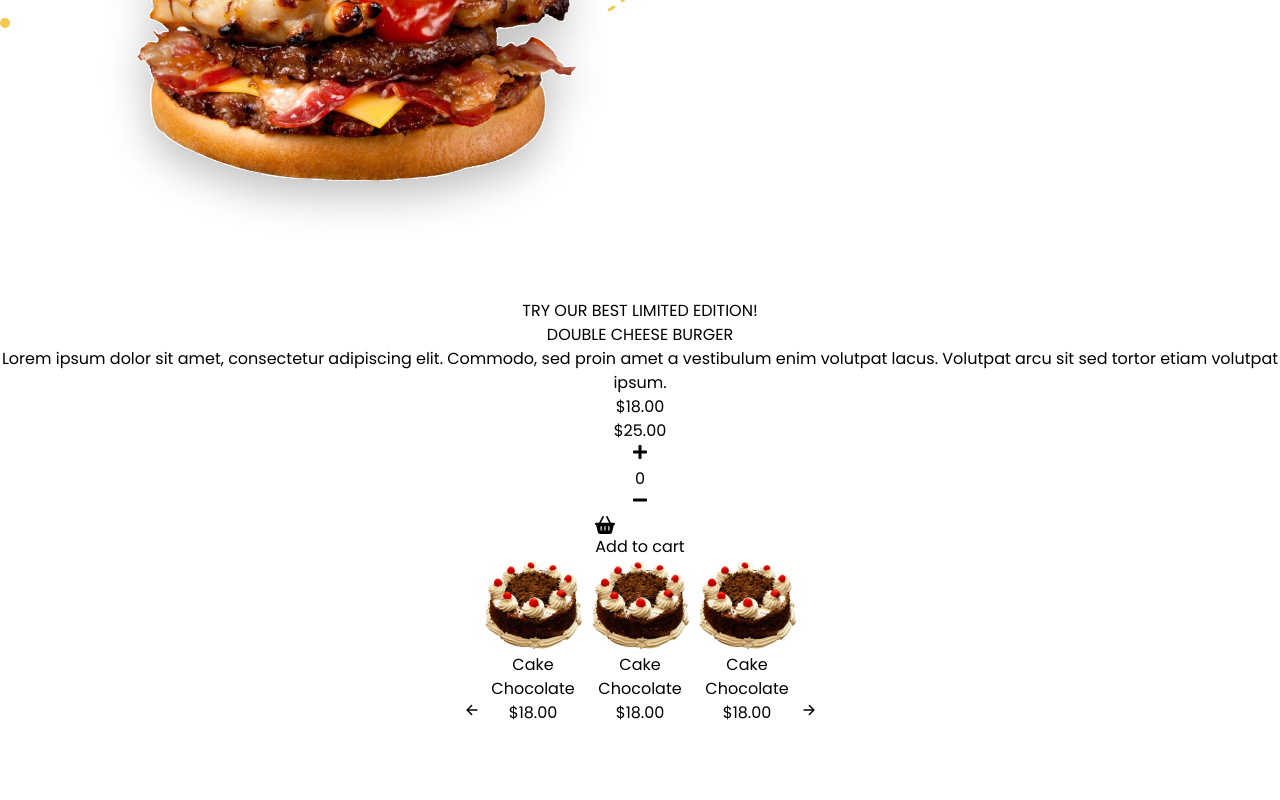
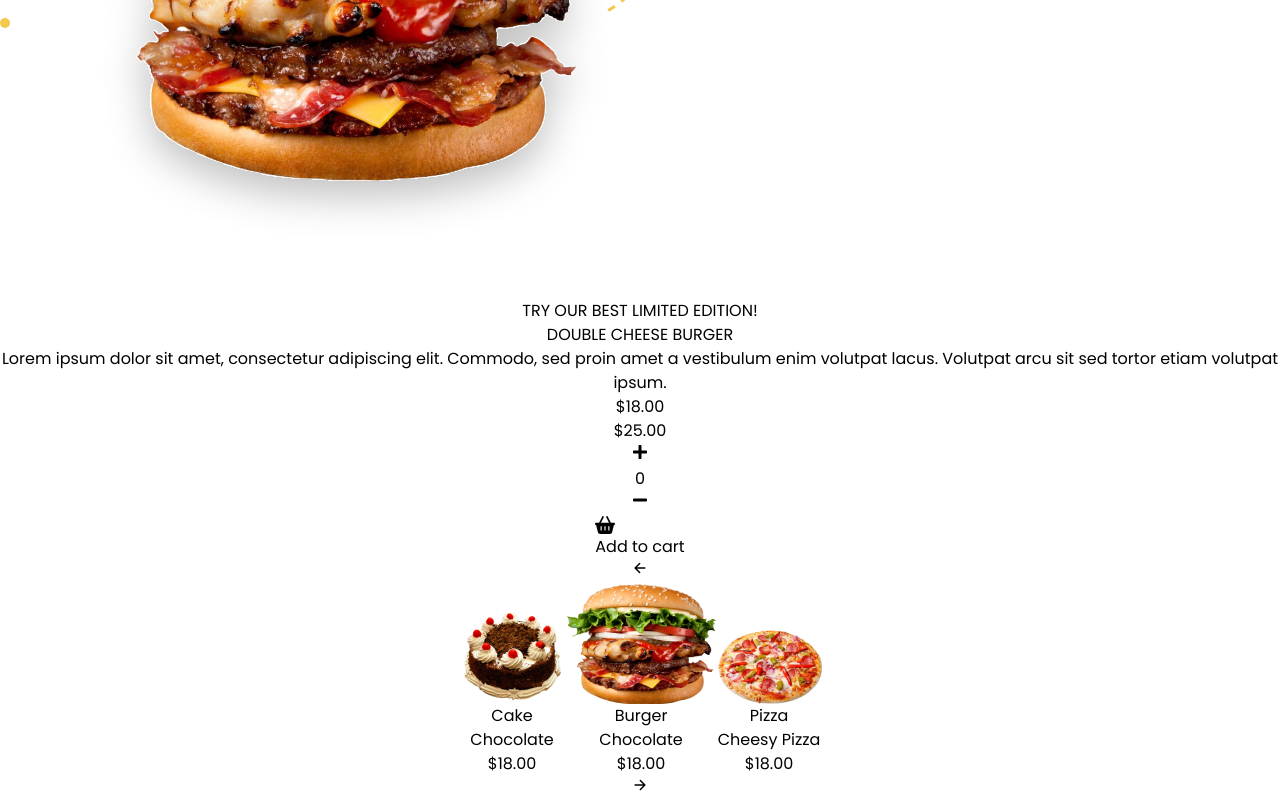
Before and after one commit to devJennyy/ecommerce, a React (Vite) app in the folder ecommerce/: page / in a window 1280 px wide. Shown: the part 569-1369 px from the top of the page. Before the commit the page ends 1294 px from the top, so only its background shows below. Built offline with nearby package versions, Linux system fonts and the light colour scheme.

Commit message:
Finished UI for webview

```diff
--- a/ecommerce/src/App.tsx
+++ b/ecommerce/src/App.tsx
@@ -126,11 +126,12 @@ function App() {
         </div>
 
         {/*Menu*/}
-        <div className="flex flex-row justify-center items-center ps-60 w-[900px] gap-[30px]">
+        <div className="flex flex-row justify-center items-center ps-60 w-[900px] gap-[30px] absolute bottom-0 mb-10">
           <button className="flex justify-center items-center text-[#F48E28] rounded-full bg-white w-[52px] h-[52px] drop-shadow-[0_10px_10px_rgba(0,0,0,0.1)] hover:scale-95 transition-all">
             <IoArrowBack />
           </button>
 
+          <div className="flex flex-row justify-center items-end gap-[30px]">
             <button className="flex flex-col justify-end items-start text-left bg-white w-[130px] h-[138px] rounded-[30px] drop-shadow-[0_10px_10px_rgba(0,0,0,0.1)] pl-4 pb-2">
               <div className="w-[105px] absolute top-0 left-0 ml-3 mt-[-30px] drop-shadow-[0_10px_10px_rgba(0,0,0,0.3)]">
                 <img
@@ -145,33 +146,36 @@ function App() {
               </div>
             </button>
 
-          <button className="flex flex-col justify-end items-start text-left bg-white w-[130px] h-[138px] rounded-[30px] drop-shadow-[0_10px_10px_rgba(0,0,0,0.1)] pl-4 pb-2">
-            <div className="w-[105px] absolute top-0 left-0 ml-3 mt-[-30px] drop-shadow-[0_10px_10px_rgba(0,0,0,0.3)]">
+            <button className="flex flex-col justify-end items-start text-left bg-white w-[160px] h-[170px] rounded-[30px] border-[1px] border-[#F48E28] drop-shadow-[0_10px_10px_rgba(0,0,0,0.1)] pl-4 pb-2">
+              <div className="w-[155px] absolute top-0 left-0 ml-[1px] mt-[-47px] drop-shadow-[0_10px_10px_rgba(0,0,0,0.3)]">
                 <img
-                src="/images/cakes.png"
+                  src="/images/mini-burger.png"
                   className="w-full h-full object-cover"
                 />
               </div>
               <div className="pb-2">
-              <p className="text-[12px] font-bold">Cake</p>
-              <p className="text-[10px] font-normal mt-[-2px]">Chocolate</p>
-              <p className="text-[10px] font-bold mt-2">$18.00</p>
+                <p className="text-[14px] font-bold">Burger</p>
+                <p className="text-[12px] font-normal mt-[-2px]">Chocolate</p>
+                <p className="text-[12px] font-bold mt-2">$18.00</p>
               </div>
             </button>
 
             <button className="flex flex-col justify-end items-start text-left bg-white w-[130px] h-[138px] rounded-[30px] drop-shadow-[0_10px_10px_rgba(0,0,0,0.1)] pl-4 pb-2">
-            <div className="w-[105px] absolute top-0 left-0 ml-3 mt-[-30px] drop-shadow-[0_10px_10px_rgba(0,0,0,0.3)]">
+              <div className="w-[105px] absolute top-0 left-0 ml-3 mt-[-20px] drop-shadow-[0_10px_10px_rgba(0,0,0,0.3)]">
                 <img
-                src="/images/cakes.png"
+                  src="/images/pizza.png"
                   className="w-full h-full object-cover"
                 />
               </div>
               <div className="pb-2">
-              <p className="text-[12px] font-bold">Cake</p>
-              <p className="text-[10px] font-normal mt-[-2px]">Chocolate</p>
+                <p className="text-[12px] font-bold">Pizza</p>
+                <p className="text-[10px] font-normal mt-[-2px]">
+                  Cheesy Pizza
+                </p>
                 <p className="text-[10px] font-bold mt-2">$18.00</p>
               </div>
             </button>
+          </div>
 
           <button className="flex justify-center items-center text-[#F48E28] rounded-full bg-white w-[52px] h-[52px] drop-shadow-[0_10px_10px_rgba(0,0,0,0.1)] hover:scale-95 transition-all">
             <IoArrowForward />
```
Also changed, not shown: ecommerce/public/images/mini-burger.png (added), ecommerce/public/images/pizza.png (added). Lines whose indentation alone changed are shown as unchanged.
